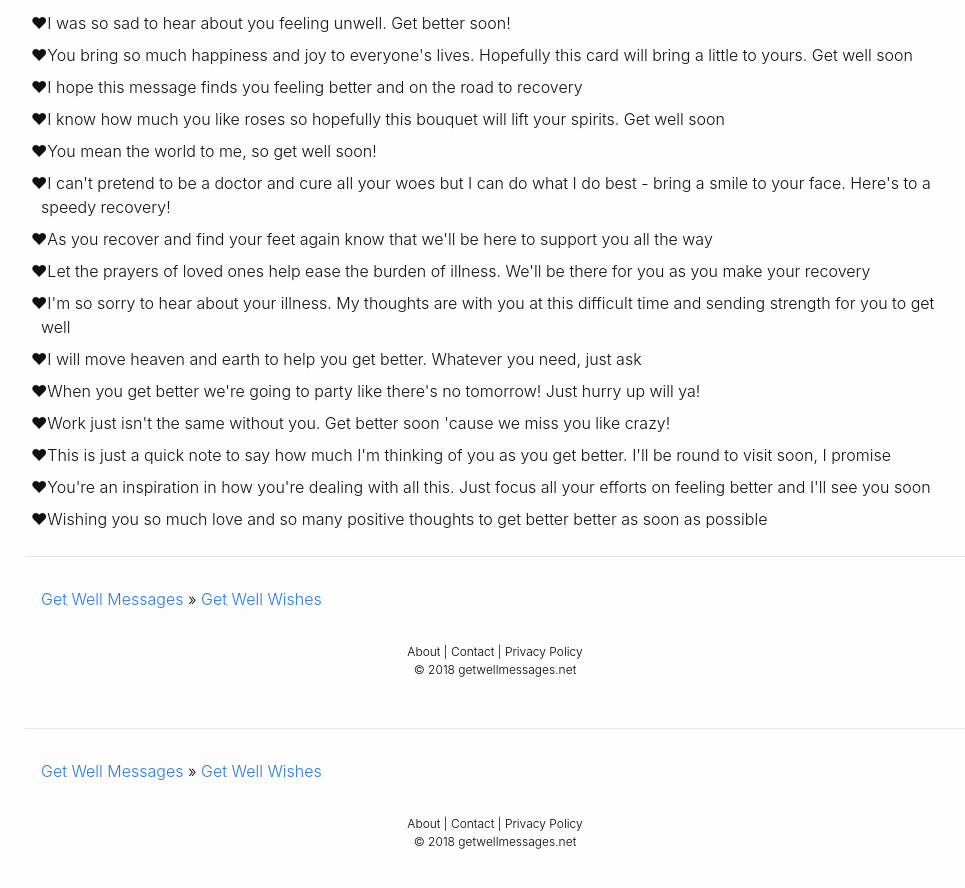
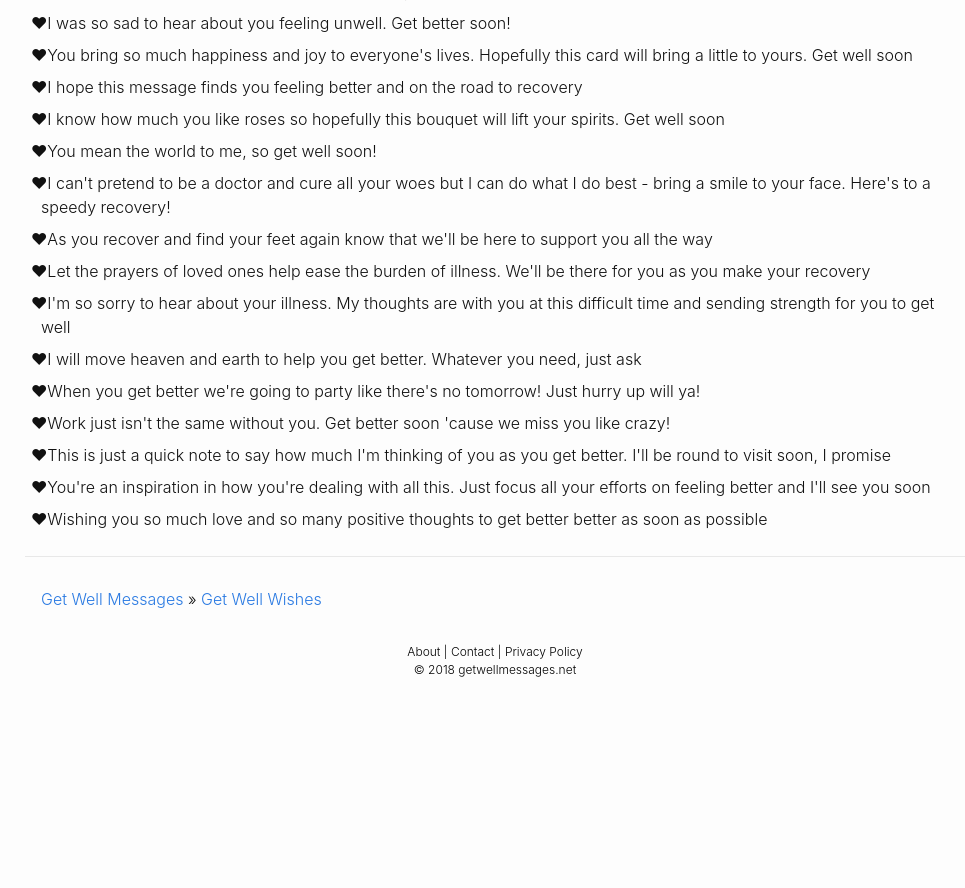
Before and after one commit to andyml123/andyml123.github.io, a Jekyll site: the page built from get-well-wishes.md, in a window 1280 px wide and 900 px high, scrolled down 5693 px. Shown: the top 888 px of the window, without its empty margins (145-1110 px from the left). Built offline with Jekyll 4.4.1, drawn with Linux system fonts in a browser that asks for light colours; after the commit the page ends 6421 px from its top, so only the background shows below that.

Commit message:
Update get-well-wishes.md

```diff
--- a/get-well-wishes.md
+++ b/get-well-wishes.md
@@ -208,27 +208,3 @@ A poem is a great way to express your feelings and really show you care, and you
 <li>You're an inspiration in how you're dealing with all this. Just focus all your efforts on feeling better and I'll see you soon</li>
 <li>Wishing you so much love and so many positive thoughts to get better better as soon as possible</li>
 </ul>
-
-<footer class="site-footer">
-
-<ol class="breadcrumb" itemscope="" itemtype="http://schema.org/BreadcrumbList">
-
-<li itemprop="itemListElement" itemscope="" itemtype="http://schema.org/ListItem">
-                              <a itemprop="item" href="/"><span itemprop="name">Get Well Messages</span></a><meta itemprop="position" content="1">
-  </li>
-
-                          <li itemprop="itemListElement" itemscope="" itemtype="http://schema.org/ListItem">
-                            <a itemprop="item" href="/get-well-wishes"><span itemprop="name">Get Well Wishes</span></a><meta itemprop="position" content="2">
-</li>
-
-</ol>
-
-<div id="footer">
-
-<a href="/about/">About</a>  |  <a href="/contact/">Contact</a>  | <a href="/privacy/">Privacy Policy</a>
-
-      <div id="copyright"><p>© 2018 getwellmessages.net </p></div>
-
-</div>
-
-</footer>
```
